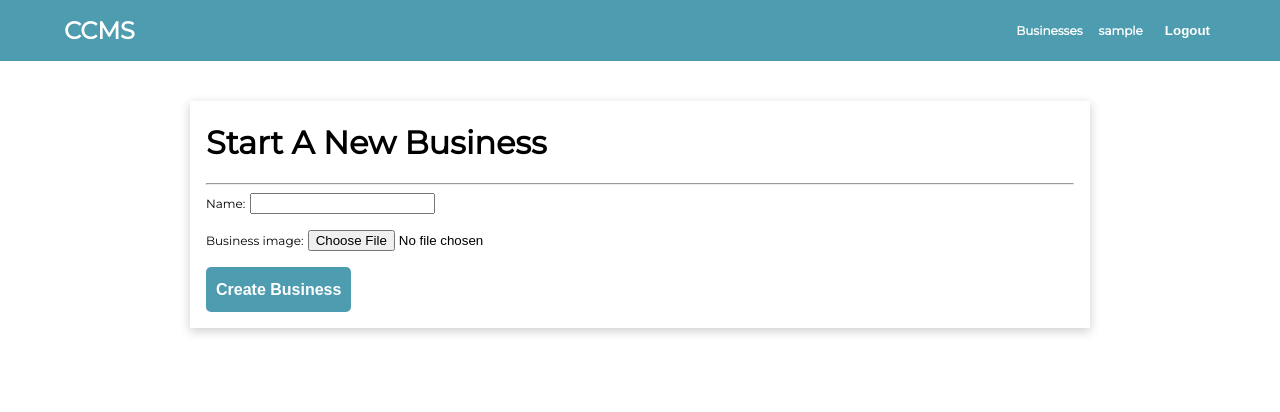
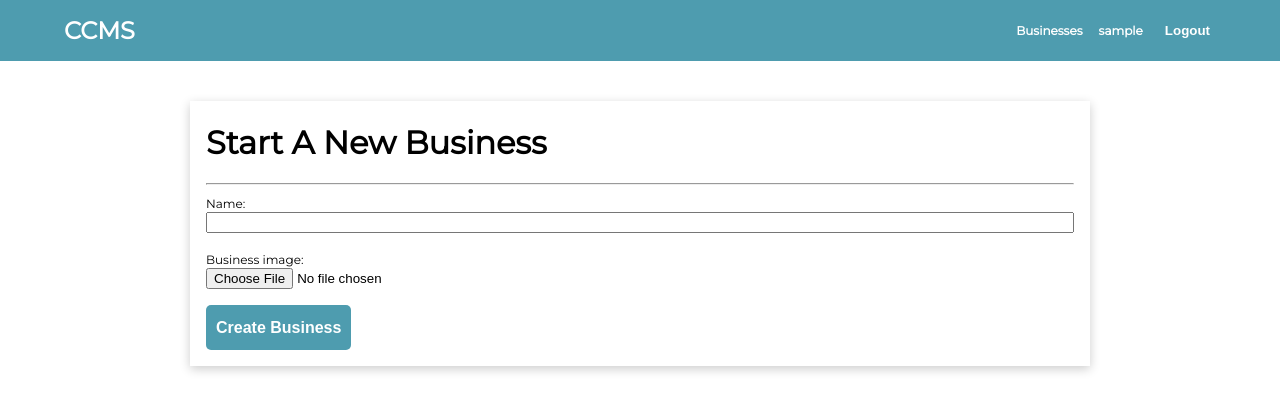
Before and after one commit to achangtroraleke/gift-card-project, a Django app: page /business/new in a window 1280 px wide. Shown: the top 412 px of the page. Run offline with Django 5.2, Linux system fonts and the light colour scheme; the visitor is signed in with stand-in values (Sample User, id 1).

Commit message:
Updated Form

```diff
--- a/static/styles/main.css
+++ b/static/styles/main.css
@@ -150,9 +150,6 @@ td {
   font-weight: 900;
 }
 
-form * {
-  width: fit-content;
-}
 
 /* Navbar Styles */
 
```
